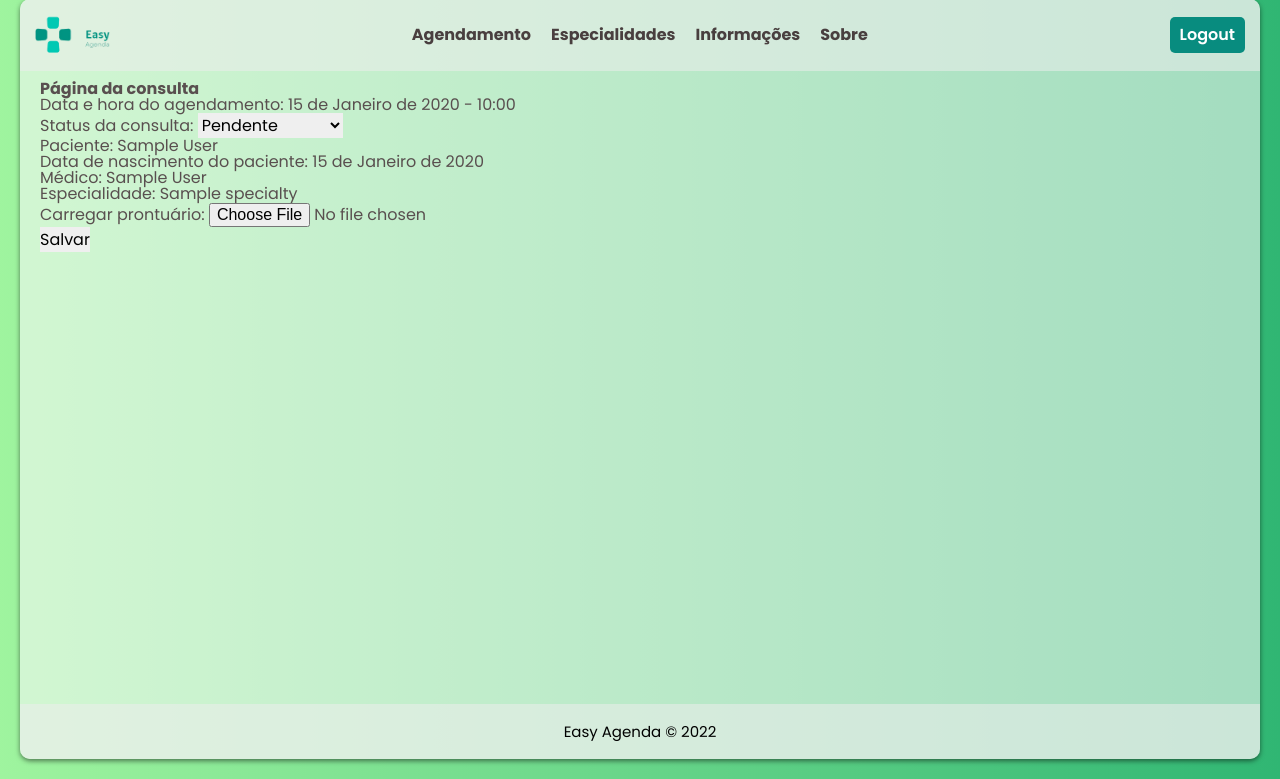
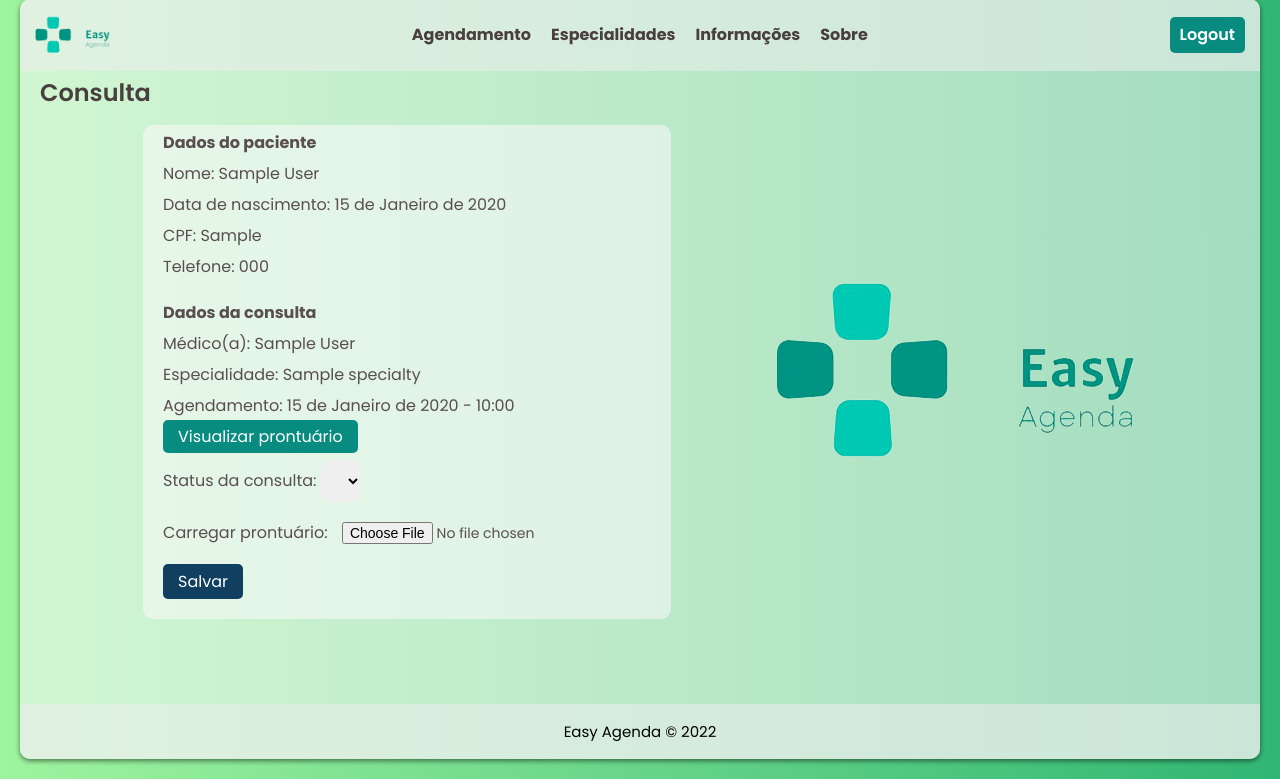
Before and after one commit to lucasv-bs/easy_agenda, a Django app: template consultation/templates/consultation.html in a window 1280 px wide. Shown: the part 21-800 px from the top of the page. Run offline with Django 4.2, Linux system fonts and the light colour scheme; the template is opened without the code that fills it: values that come from a table or form of the project are taken from there, others are empty; tables that the repository leaves empty hold one stand-in row (values such as "Sample post"); form fields are guessed from the names that the template uses; lists and menus that the app fills with data are empty; some libraries are stand-ins or nearby versions.

Commit message:
Add a new template and styles for consultation page

```diff
--- /dev/null
+++ b/consultation/static/css/consultation.css
@@ -0,0 +1,67 @@
+.title {
+    color: var(--text-emphasis);
+    font-size: 1.5rem;
+    font-weight: 600;
+    margin-bottom: 20px;
+}
+
+.panel {
+    display: flex;
+    justify-content: space-evenly;
+}
+
+.panel-left {
+    background-color: var(--background-transparent-gray);
+    border-radius: 10px;
+    padding: 10px 20px;
+}
+
+.panel-consultation-data {
+    margin-top: 30px;
+}
+
+.panel-customer-data > h2, .panel-consultation-data > h2 {
+    margin-bottom: 15px;
+}
+
+.panel-customer-data > p, .panel-consultation-data > p, .panel-consultation-data > form {
+    margin-top: 15px;
+}
+
+.panel-consultation-data > p > a {
+    background-color: var(--logo-darkest-part);
+    border-radius: 5px;
+    color: var(--color-full-white);
+    padding: 5px 15px;
+    text-decoration: none;
+}
+
+.form-control{
+    margin-bottom: 10px;
+    position: relative;
+}
+
+.form-control input{
+    display: inline-block;
+    border-radius: 10px;
+    font-size: 14px;
+    padding: 10px;
+}
+
+.form-control select {
+    display: inline-block;
+    border-radius: 10px;
+    font-size: 14px;
+    padding: 10px;
+}
+
+.btn-save-consultation {
+    background-color: var(--color-darkblue);
+    border-radius: 5px;
+    color: var(--color-full-white);
+    padding: 5px 15px;
+}
+
+.panel-right {
+    align-self: center;
+}
--- a/consultation/templates/consultation.html
+++ b/consultation/templates/consultation.html
@@ -1,25 +1,58 @@
 {% extends 'base.html' %}
+{% load static %}
+
+{% block stylesheet %}
+<link rel="stylesheet" href="{% static 'css/consultation.css' %}">
+{% endblock %}
 
 {% block content %}
-<h1>Página da consulta</h1>
-<div>
-    <p>Data e hora do agendamento: {{appointment.appointment_date}} - {{appointment.appointment_time}}</p>
-    <p>
-        Status da consulta: <select name="" id="">
-            <option value="">Pendente</option>
-            <option value="">Em andamento</option>
-            <option value="">Finalizado</option>
-        </select>
-    </p>
-    <p>Paciente: {{appointment.customer}}</p>
-    <p>Data de nascimento do paciente: {{appointment.customer.birth_date}}</p>
-    <p>Médico: {{appointment.doctor}}</p>
-    <p>Especialidade: {{appointment.specialty}}</p>
-    <p>
-        Carregar prontuário: <input type="file" name="" id="">
-    </p>
-    <p>
-        <button>Salvar</button>
-    </p>
+<h1 class="title">Consulta</h1>
+<div class="panel">
+    <div class="panel-left">
+        <div class="panel-customer-data">
+            <h2>Dados do paciente</h2>
+            <p>Nome: {{appointment.customer.name}}</p>
+            <p>Data de nascimento: {{appointment.customer.birth_date}}</p>
+            <p>CPF: {{appointment.customer.cpf}}</p>
+            <p>Telefone: {{appointment.customer.tel1}}</p>
+        </div>
+        <div class="panel-consultation-data">
+            <h2>Dados da consulta</h2>
+            <p>Médico(a): {{appointment.doctor}}</p>
+            <p>Especialidade: {{appointment.specialty}}</p>
+            <p>Agendamento: {{appointment.appointment_date}} - {{appointment.appointment_time}}</p>
+            {% if not consultation.medical_chart.url == null %}
+            <p>
+                <a class="medical-chart-link" href="{{consultation.medical_chart.url}}" target="_blank">Visualizar prontuário</a>
+            </p>
+            {% endif %}
+            <form id="form" class="form" action="save/" method="POST" enctype="multipart/form-data">
+                {% csrf_token %}
+                <div class="form-control">
+                    <label for="{{consultation_form.status.id_for_label}}">Status da consulta:</label>
+                    <select id="{{consultation_form.status.id_for_label}}" name="{{consultation_form.status.html_name}}" required>
+                        {% for value, description in consultation_form.fields.status.choices %}
+                        <option value="{{value}}" {% if value == consultation.status %} selected {% endif %}>{{description}}</option>
+                        {% endfor %}
+                    </select>
+                </div>
+                <div class="form-control">
+                    <label for="{{consultation_form.medical_chart.label}}">Carregar prontuário:</label>
+                    <input type="file"
+                        id="{{consultation_form.medical_chart.id_for_label}}" name="{{consultation_form.medical_chart.html_name}}" required>
+                </div>
+
+                <div class="form-control">
+                    <button type="submit" class="btn-save-consultation" id="btn-register">Salvar</button>
+                </div>
+            </form>
+        </div>
+    </div>
+
+    <div class="panel-right">
+        <figure>
+            <img src="{% static 'images/easy-agenda-logo.png' %}" alt="Easy Agenda logo">
+        </figure>
+    </div>
 </div>
 {% endblock %}
```
